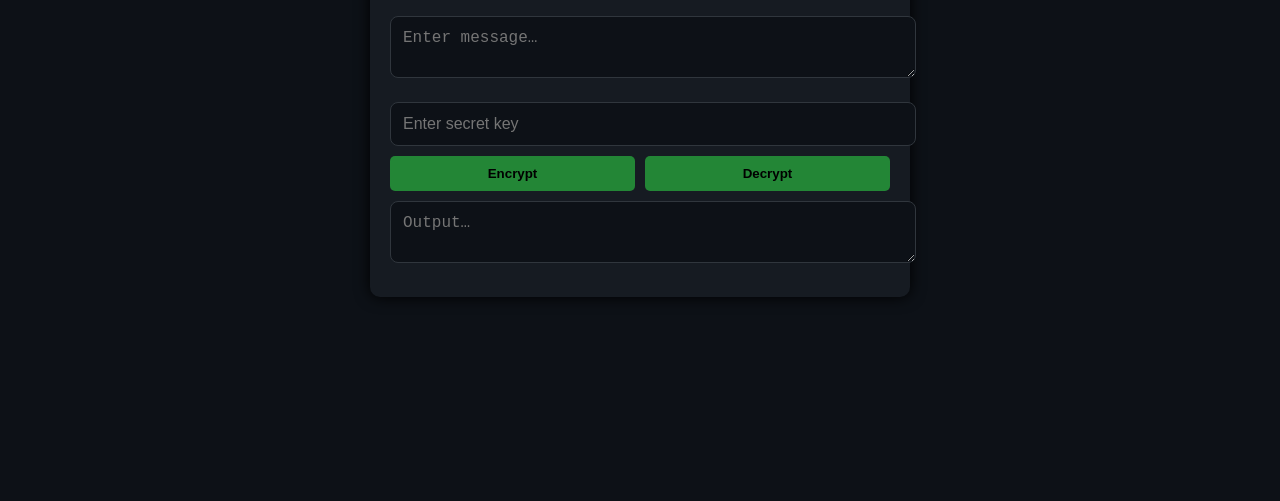
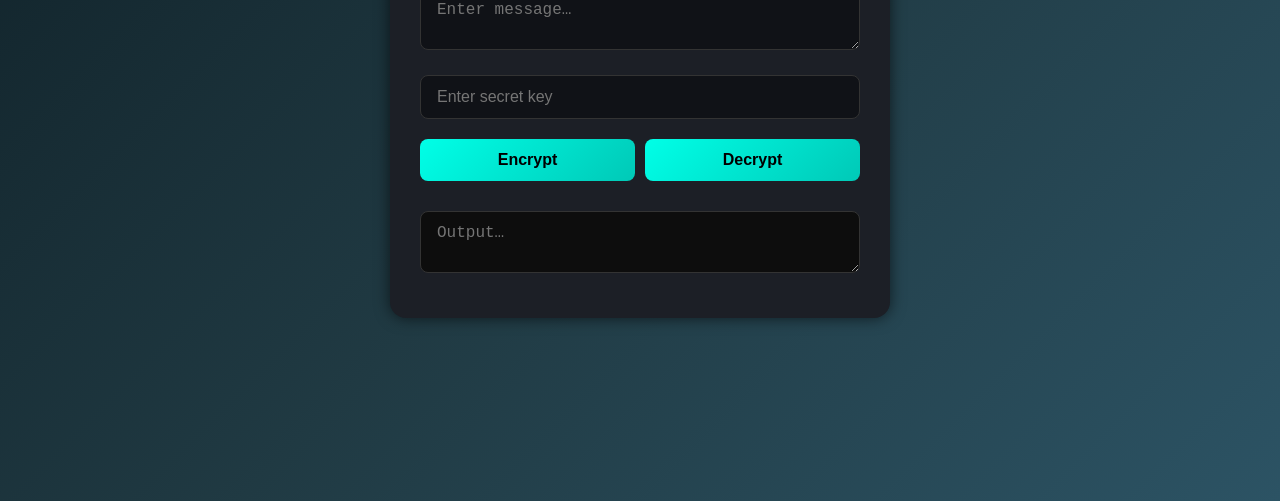
Before and after one commit to shivanshmehra06/encryption-tool, a plain HTML site: page index.html in a window 1280 px wide. Shown: the part 299-800 px from the top of the page. Drawn offline with nearby package versions, Linux system fonts and the light colour scheme.

Commit message:
Update style.css

```diff
--- a/style.css
+++ b/style.css
@@ -1,31 +1,91 @@
+/* Reset & Base */
+* {
+  margin: 0;
+  padding: 0;
+  box-sizing: border-box;
+}
 body {
-  background:#0d1117;
-  color:#fff;
-  font-family:Arial, sans-serif;
-  height:100vh;
-  margin:0;
-  display:flex;
-  justify-content:center;
-  align-items:center;
+  background: linear-gradient(135deg, #0f2027, #203a43, #2c5364);
+  font-family: "Segoe UI", sans-serif;
+  color: #fff;
+  min-height: 100vh;
+  display: flex;
+  justify-content: center;
+  align-items: center;
+  padding: 20px;
 }
 
-.container{
-  width:90%;max-width:500px;
-  background:#161b22;
-  padding:20px;
-  border-radius:10px;
-  box-shadow:0 0 15px #000;
+/* Container */
+.container {
+  background: #1c1f26;
+  padding: 30px;
+  border-radius: 16px;
+  box-shadow: 0 0 15px rgba(0,0,0,0.6);
+  width: 100%;
+  max-width: 500px;
+  animation: fadeIn 0.6s ease-in-out;
 }
 
-textarea,input{
-  width:100%;padding:12px;margin:10px 0;
-  background:#0d1117;border:1px solid #30363d;
-  color:#fff;border-radius:8px;font-size:16px;
+/* Heading */
+.container h1 {
+  text-align: center;
+  margin-bottom: 24px;
+  color: #00ffe7;
+  font-size: 1.8rem;
 }
 
-.buttons{display:flex;gap:10px}
-button{
-  flex:1;padding:10px;background:#238636;
-  border:none;border-radius:5px;font-weight:bold;cursor:pointer;
+/* Inputs & Textareas */
+textarea, input {
+  width: 100%;
+  padding: 12px 16px;
+  margin: 10px 0;
+  border: 1px solid #333;
+  background: #101217;
+  color: #e3e3e3;
+  border-radius: 8px;
+  font-size: 1rem;
+  transition: border 0.3s, box-shadow 0.3s;
 }
-button:hover{background:#2ea043}
+
+textarea:focus, input:focus {
+  outline: none;
+  border-color: #00ffe7;
+  box-shadow: 0 0 5px #00ffe7;
+}
+
+textarea#output {
+  background-color: #0d0d0d;
+  color: #7fffd4;
+  resize: vertical;
+}
+
+/* Buttons */
+.buttons {
+  display: flex;
+  justify-content: space-between;
+  gap: 10px;
+  margin: 10px 0 20px;
+}
+
+button {
+  flex: 1;
+  padding: 12px;
+  background: linear-gradient(135deg, #00ffe7, #00c9b7);
+  color: #000;
+  font-weight: bold;
+  border: none;
+  border-radius: 8px;
+  cursor: pointer;
+  transition: background 0.3s ease;
+  font-size: 1rem;
+}
+
+button:hover {
+  background: linear-gradient(135deg, #00c9b7, #00ffe7);
+}
+
+/* Animations */
+@keyframes fadeIn {
+  from { opacity: 0; transform: translateY(20px); }
+  to   { opacity: 1; transform: translateY(0); }
+}
```
